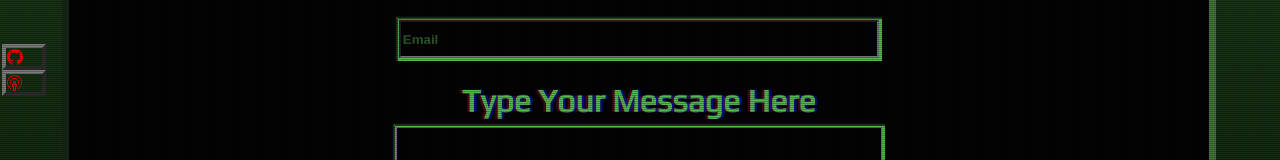
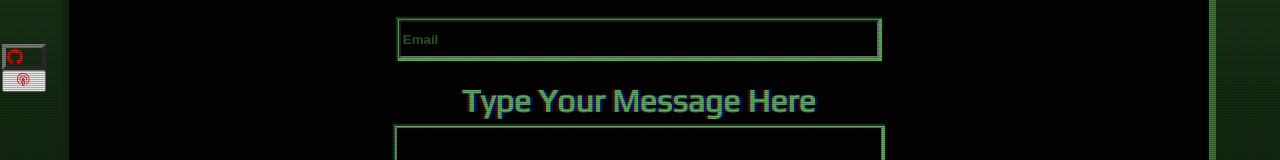
Before and after one commit to madrodgerflynn/reactFolio, a React (Create React App) app: page /Contact in a window 1280 px wide. Shown: the part 292-452 px from the top of the page. Built offline with nearby package versions, Linux system fonts and the light colour scheme; a web font is replaced by a local one.

Commit message:
working on sideBar button

```diff
--- a/src/componenets/sideBar/SideBar.js
+++ b/src/componenets/sideBar/SideBar.js
@@ -3,7 +3,8 @@ import { GoMarkGithub } from "react-icons/go";
 import { GoBroadcast } from "react-icons/go";
 import React, { useState } from "react";
 function SideBar() {
-  const [phoneNumber, setShowPhoneNumber] = useState(false);
+  const [showPhoneNumber, setShowPhoneNumber] = useState(false);
+  const onClick = () => setShowPhoneNumber(true);
 
   return (
     <div className="sideBarContainer">
@@ -15,15 +16,9 @@ function SideBar() {
       >
         <GoMarkGithub className="sideBarIcon" />
       </a>
-      <a
-        // need to add onClick event here
-
-        title="Phone Number"
-        onClick={setShowPhoneNumber}
-        className="iconAnchor"
-      >
+      <button title="Phone Number" className="iconAnchor">
         <GoBroadcast className="sideBarIcon" />
-      </a>
+      </button>
       {/* <i className={GoMarkGithub}></i>
       <i className={GoBroadcast}></i>
       <i className=""></i> */}
```
